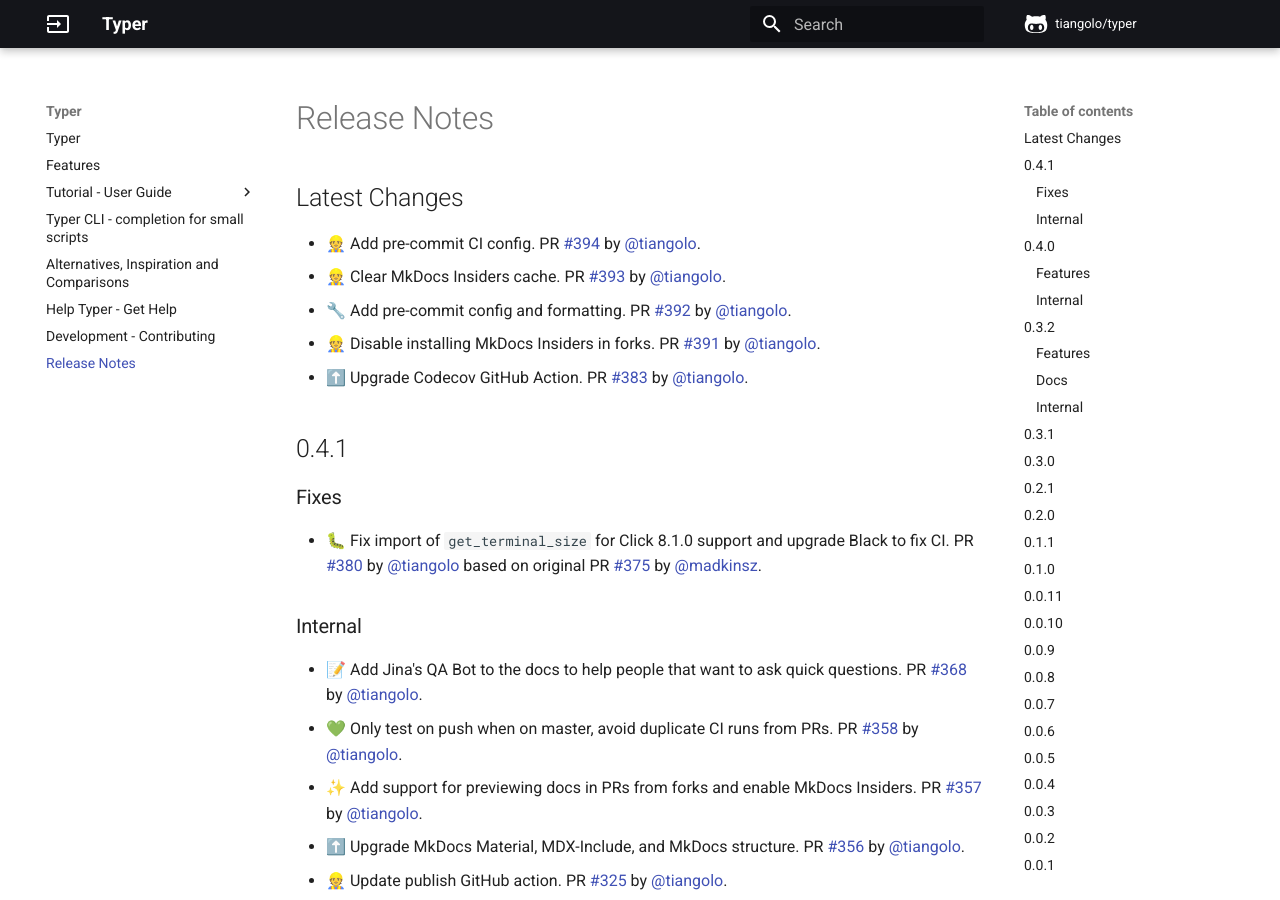
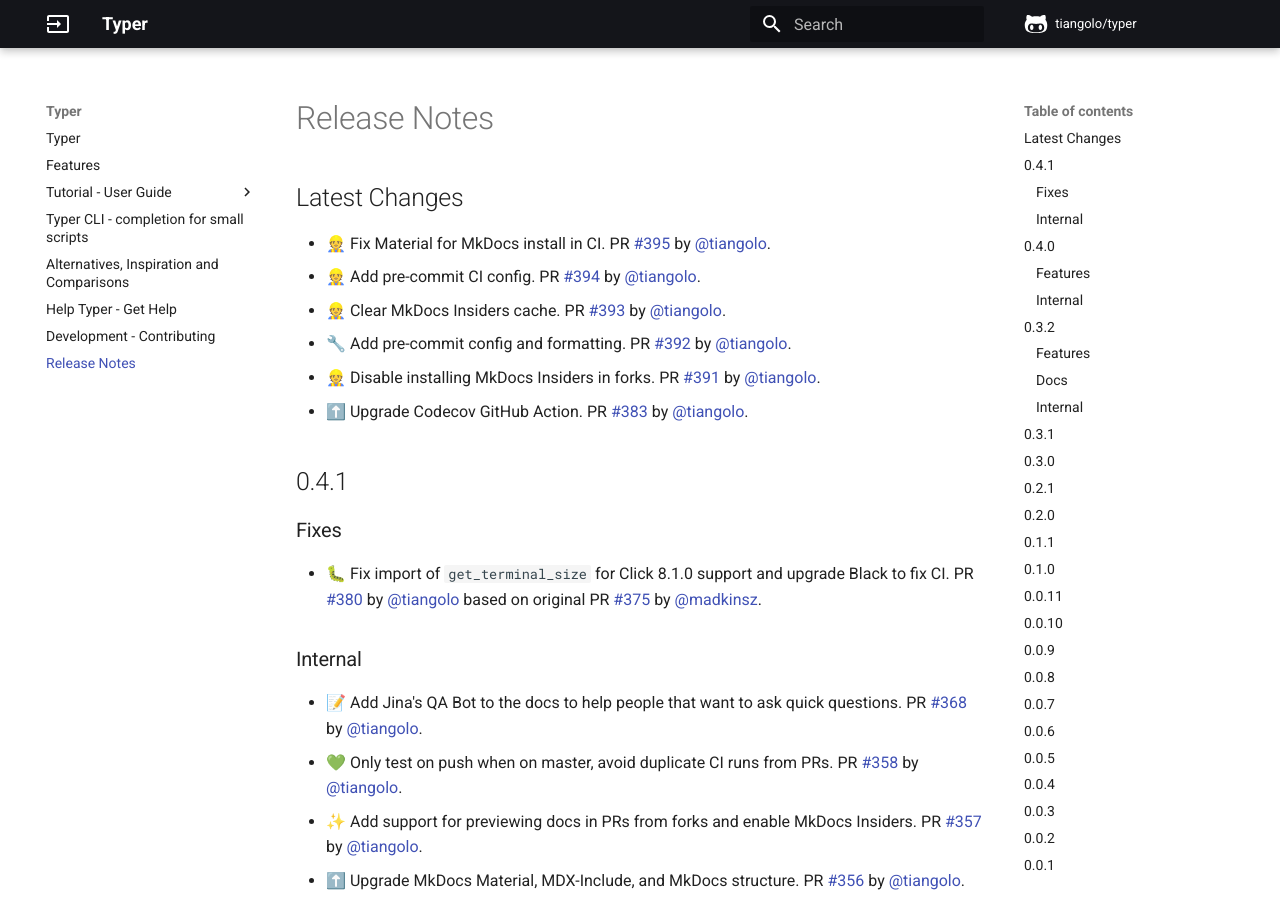
Before and after one commit to RED0731/red_pythonTyper, an MkDocs documentation site: the page built from docs/release-notes.md, in a window 1280 px wide and 900 px high. Built offline with MkDocs 1.6.1 and Material for MkDocs 9.7.7, drawn with Linux system fonts in a browser that asks for light colours; comment, search, counter and statistics services are not loaded.

Commit message:
📝 Update release notes

```diff
--- a/docs/release-notes.md
+++ b/docs/release-notes.md
@@ -1,5 +1,6 @@
 ## Latest Changes
 
+* 👷 Fix Material for MkDocs install in CI. PR [#395](https://github.com/tiangolo/typer/pull/395) by [@tiangolo](https://github.com/tiangolo).
 * 👷 Add pre-commit CI config. PR [#394](https://github.com/tiangolo/typer/pull/394) by [@tiangolo](https://github.com/tiangolo).
 * 👷 Clear MkDocs Insiders cache. PR [#393](https://github.com/tiangolo/typer/pull/393) by [@tiangolo](https://github.com/tiangolo).
 * 🔧 Add pre-commit config and formatting. PR [#392](https://github.com/tiangolo/typer/pull/392) by [@tiangolo](https://github.com/tiangolo).
```
